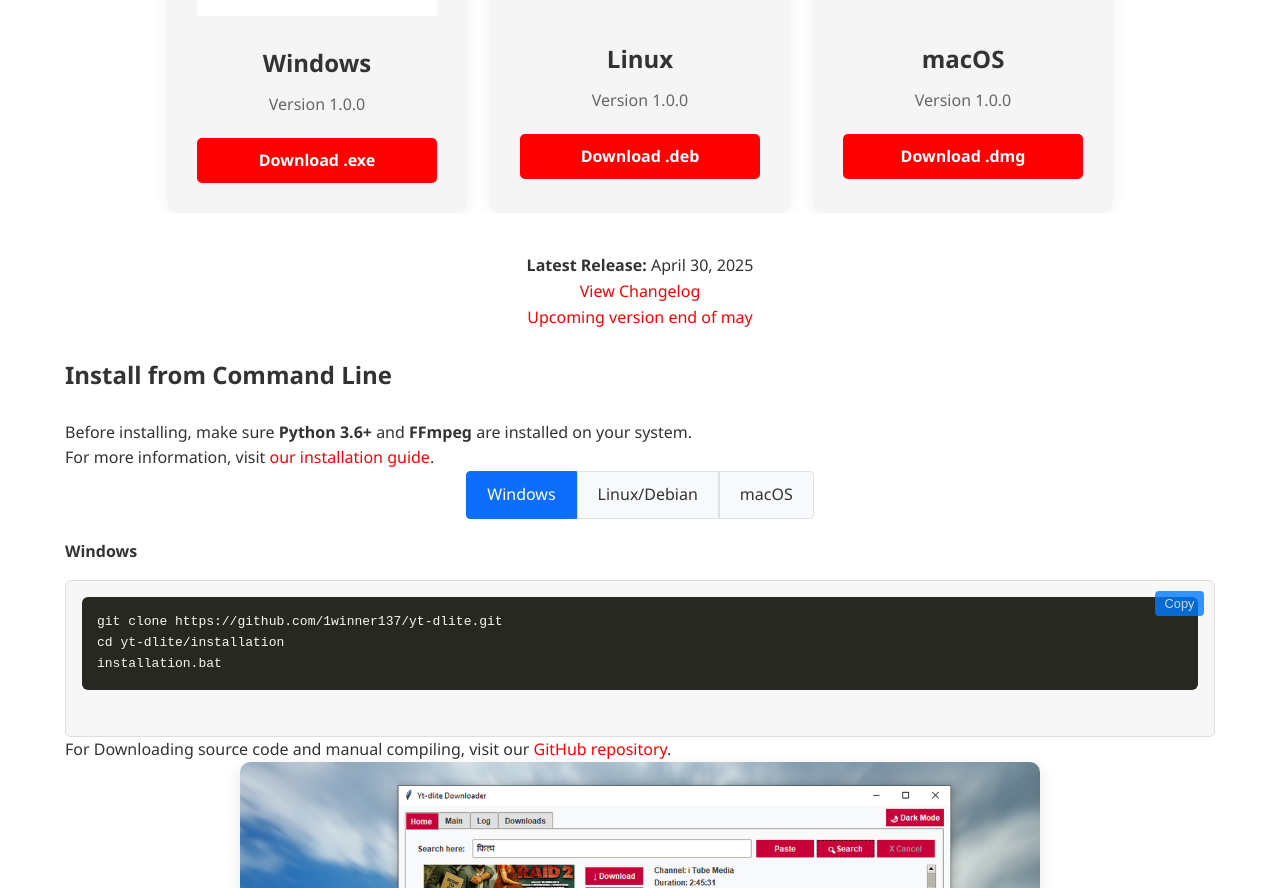
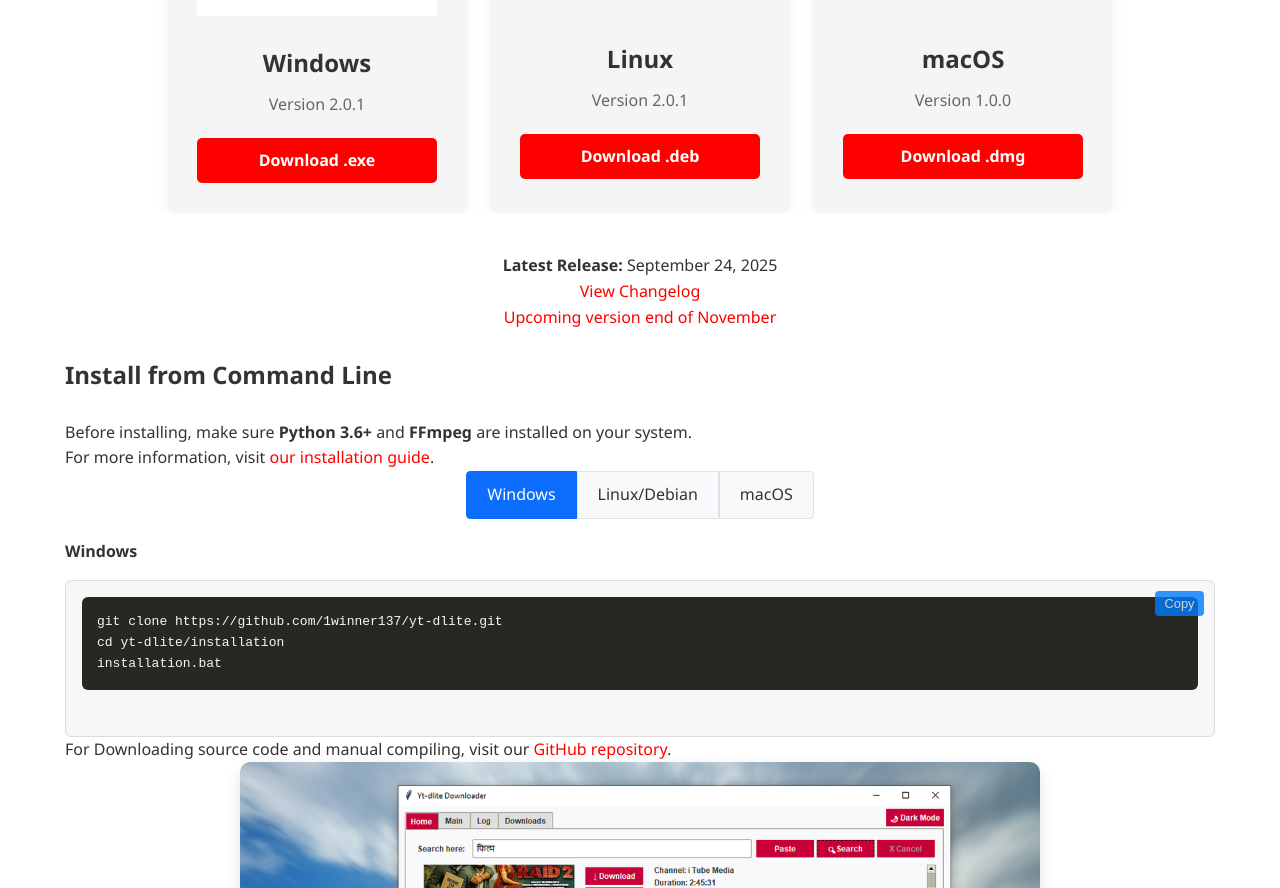
Before and after one commit to 1winner137/ytdlite, a plain HTML site: page index.html in a window 1280 px wide. Shown: the part 2640-3528 px from the top of the page. Drawn offline with Linux system fonts and the light colour scheme.

Commit message:
Update index.html

```diff
--- a/index.html
+++ b/index.html
@@ -269,8 +269,8 @@
                         <img src="./images/windows.png" alt="Windows icon">
                     </div>
                     <h3>Windows</h3>
-                    <p>Version 1.0.0</p>
-                    <a href="https://github.com/1winner137/yt-dlite/releases/download/version1.0.0/yt-dlite_setup.exe" class="btn btn-download">Download .exe</a>
+                    <p>Version 2.0.1</p>
+                    <a href="https://github.com/1winner137/yt-dlite/releases/download/version2.0.0/yt-dlite2.0.1.exe" class="btn btn-download">Download .exe</a>
                 </div>
 
                 <div class="download-card">
@@ -278,8 +278,8 @@
                         <img src="./images/linux.png" alt="Linux icon">
                     </div>
                     <h3>Linux</h3>
-                    <p>Version 1.0.0</p>
-                    <a href="https://github.com/1winner137/yt-dlite/releases/download/version1.0.0/yt-dlite_1.0-1.deb" class="btn btn-download">Download .deb</a>
+                    <p>Version 2.0.1</p>
+                    <a href="https://github.com/1winner137/yt-dlite/releases/download/version2.0.0/yt-dlite2.0.1.deb" class="btn btn-download">Download .deb</a>
                 </div>
 
                 <div class="download-card">
@@ -293,9 +293,9 @@
             </div>
 
             <div class="release-info">
-                <p><strong>Latest Release:</strong> April 30, 2025</p>
+                <p><strong>Latest Release:</strong> September 24, 2025</p>
                 <p><a href="changelog.html">View Changelog</a></p>
-                <p><a href="https://github.com/1winner137/4all-downloader/blob/main/README.md#4all-downloader"> Upcoming version end of may</a></p>
+                <p><a href="https://github.com/1winner137/4all-downloader/blob/main/README.md#4all-downloader"> Upcoming version end of November</a></p>
                 <br>
             </div>
 
```
